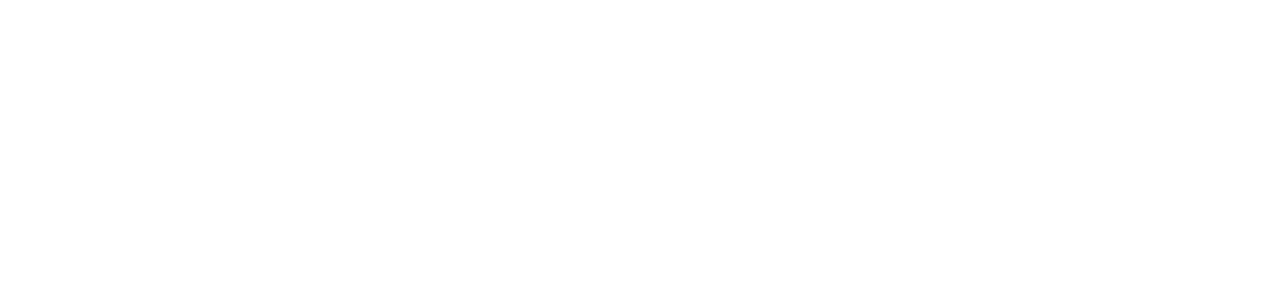
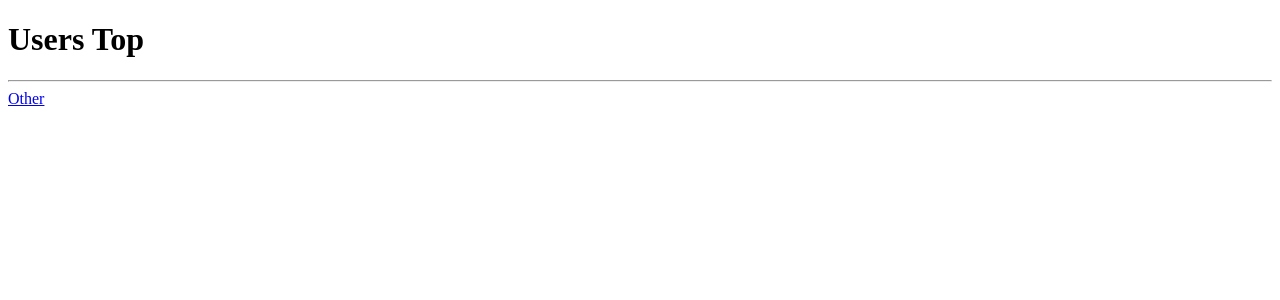
Before and after one commit to ryushi369/nuxt3-sample, a Nuxt app: page /users in a window 1280 px wide. Before the commit this address had no page. Shown: the top 300 px of the page. Built offline with nearby package versions, Linux system fonts and the light colour scheme.

Commit message:
feat: sample routing

```diff
--- /dev/null
+++ b/pages/users/[id].vue
@@ -0,0 +1,15 @@
+<template>
+  <div>
+    <h1>users/{{ route.params.id }}を表示中</h1>
+  </div>
+</template>
+
+<script setup>
+const route = useRoute();
+
+definePageMeta({
+  validate: async (route) => {
+    return /^\d+$/.test(route.params.id);
+  },
+});
+</script>
--- /dev/null
+++ b/pages/users/index.vue
@@ -0,0 +1,7 @@
+<template>
+  <div>
+    <h1>Users Top</h1>
+    <hr />
+    <NuxtLink to="/users/other">Other</NuxtLink>
+  </div>
+</template>
--- /dev/null
+++ b/pages/users/other.vue
@@ -0,0 +1,7 @@
+<template>
+  <div>
+    <h1>Other</h1>
+    <hr />
+    <NuxtLink to="/">Users Top</NuxtLink>
+  </div>
+</template>
```
